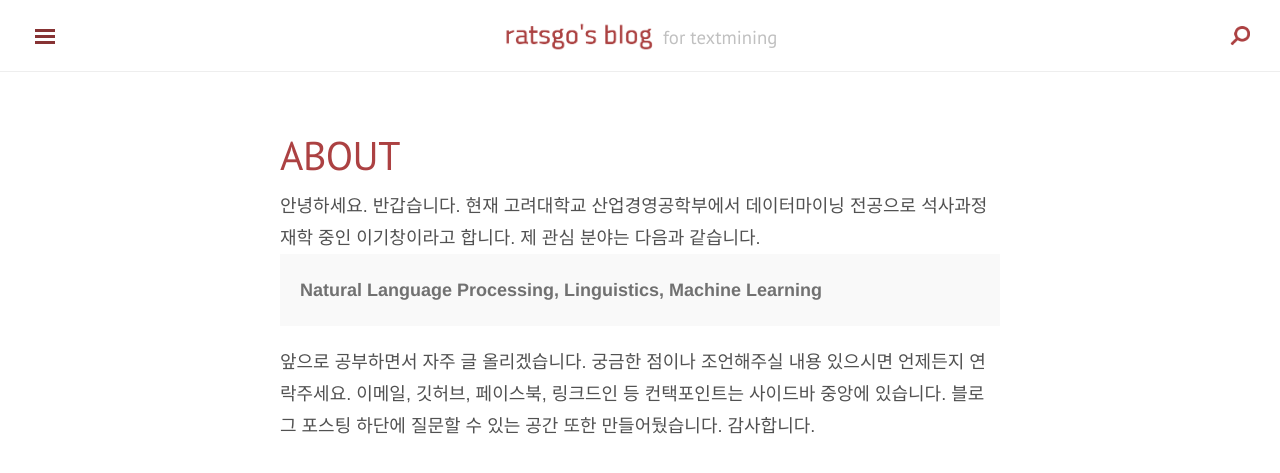
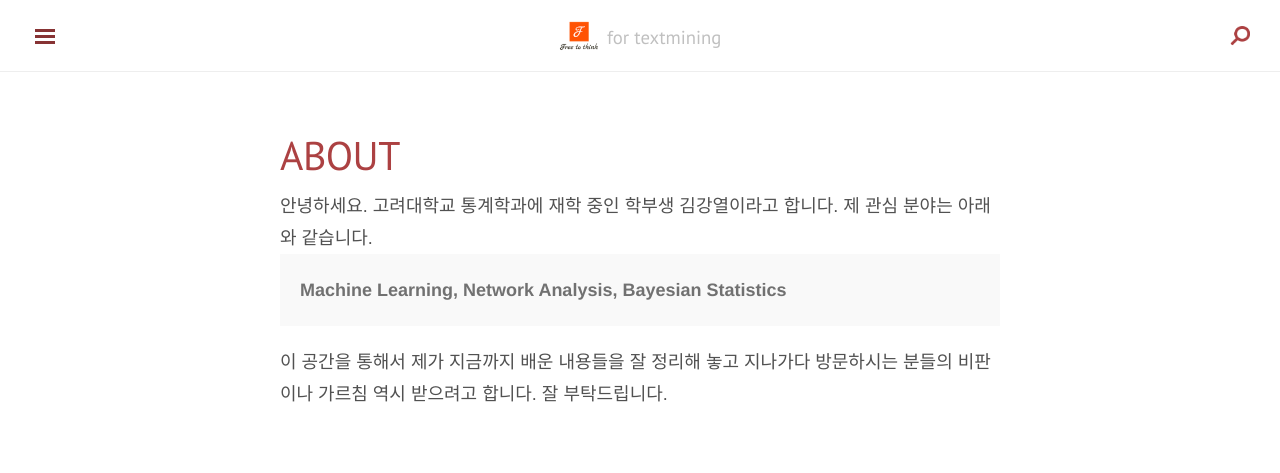
Before and after one commit to kangyeolk/previous.github.io, a Jekyll site: the page built from about.md, in a window 1280 px wide. Shown: the top 473 px of the page. Built offline with Jekyll 4.4.1, drawn with Linux system fonts in a browser that asks for light colours; nearby versions of some CDN libraries; comment, search, counter and statistics services are not loaded.

Commit message:
modification test

```diff
--- a/about.md
+++ b/about.md
@@ -5,12 +5,13 @@ title: About
 
 <div style="font-size: 0.9rem; font-weight:300; line-height: 1.6rem;">
 
-안녕하세요. 반갑습니다. 현재 고려대학교 산업경영공학부에서 데이터마이닝 전공으로 석사과정 재학 중인 이기창이라고 합니다. 제 관심 분야는 다음과 같습니다.
+안녕하세요. 고려대학교 통계학과에 재학 중인 학부생 김강열이라고 합니다. 제 관심 분야는 아래와 같습니다.
 
 <p class="message" style="font-size: 0.9rem; font-weight: 700">
-Natural Language Processing, Linguistics, Machine Learning
+Machine Learning, Network Analysis, Bayesian Statistics
 </p>
 
-앞으로 공부하면서 자주 글 올리겠습니다. 궁금한 점이나 조언해주실 내용 있으시면 언제든지 연락주세요. 이메일, 깃허브, 페이스북, 링크드인 등 컨택포인트는 사이드바 중앙에 있습니다. 블로그 포스팅 하단에 질문할 수 있는 공간 또한 만들어뒀습니다. 감사합니다.
+이 공간을 통해서 제가 지금까지 배운 내용들을 잘 정리해 놓고 지나가다 방문하시는 분들의 비판이나
+가르침 역시 받으려고 합니다. 잘 부탁드립니다.
 
 </div>
```
Also changed, not shown: public/img/picture.JPG, public/logo.png.
